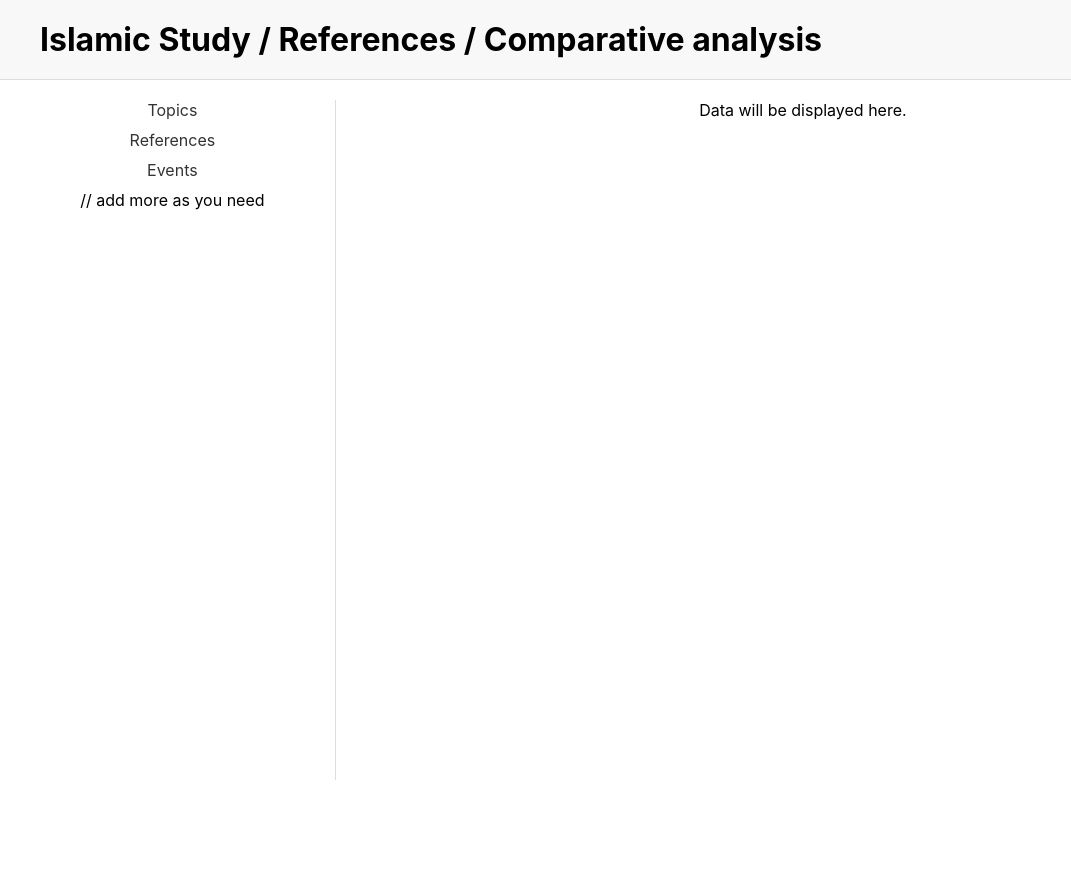
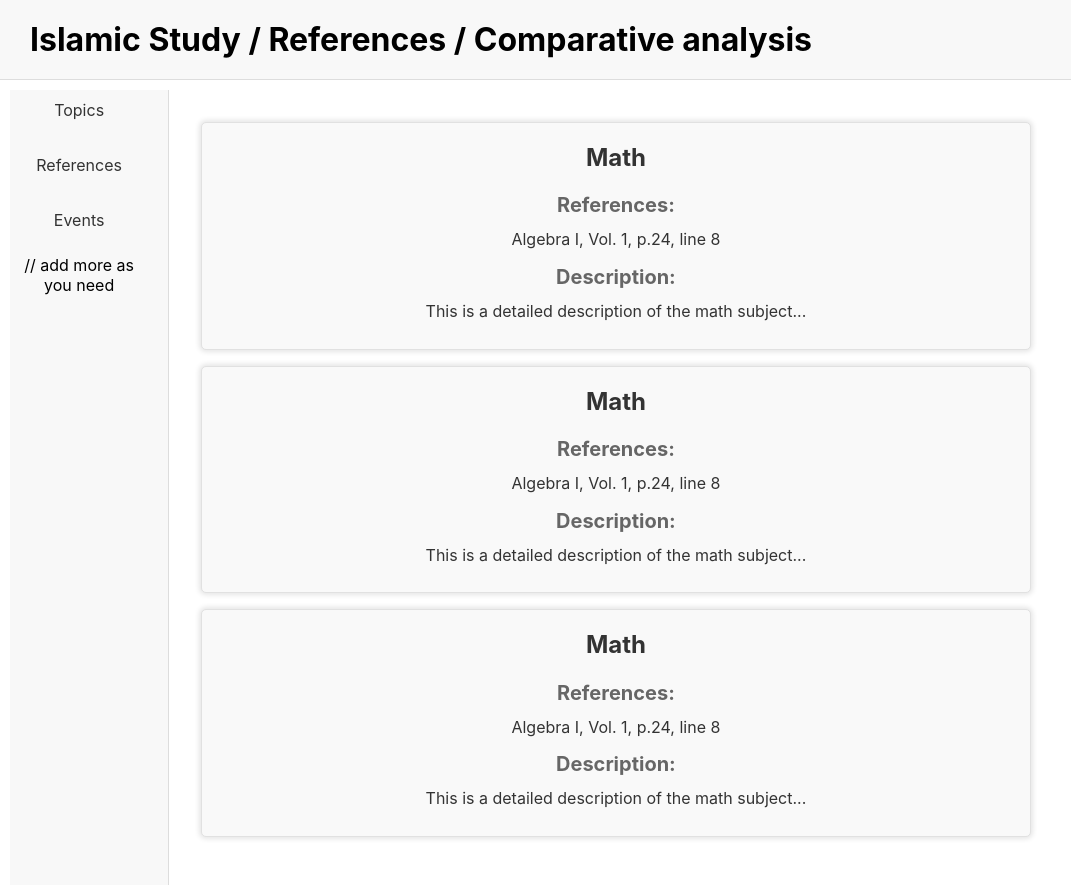
Before and after one commit to 8sagh8/Islam110, a React (Create React App) app: page / in a window 1280 px wide. Shown: the whole page, without its empty margins (0-1071 px from the left). Before the commit the page ends 800 px from the top, so only its background shows below. Built offline with nearby package versions, Linux system fonts and the light colour scheme.

Commit message:
updated pages

```diff
--- /dev/null
+++ b/public/data/mydata.json
@@ -0,0 +1,35 @@
+[
+    {
+      "id": 1,
+      "subject": "Math",
+      "references": {
+        "book": "Algebra I",
+        "volume": "Vol. 1",
+        "page": "p.24",
+        "line": "line 8"
+      },
+      "description": "This is a detailed description of the math subject..."
+    },
+    {
+        "id": 2,
+        "subject": "Math",
+        "references": {
+          "book": "Algebra I",
+          "volume": "Vol. 1",
+          "page": "p.24",
+          "line": "line 8"
+        },
+        "description": "This is a detailed description of the math subject..."
+      },
+      {
+        "id": 3,
+        "subject": "Math",
+        "references": {
+          "book": "Algebra I",
+          "volume": "Vol. 1",
+          "page": "p.24",
+          "line": "line 8"
+        },
+        "description": "This is a detailed description of the math subject..."
+      }
+  ]
--- a/src/App.css
+++ b/src/App.css
@@ -28,9 +28,12 @@
   min-height: 100vh;
 }
 
+/* The Header Section */
+
 .header {
   display: flex;
   justify-content: space-between;
+  text-align: center;
   align-items: center;
   padding: 20px;
   background-color: #f8f8f8;
@@ -42,29 +45,74 @@
 }
 
 .header h1 {
-  margin-left: 20px;
+  margin-left: 10px;
 }
 
 .content {
   display: flex;
   flex: 1;
-  padding: 20px;
+  padding: 10px;
 }
 
+/* The Left Menu Section */
+
 .left-menu {
-  flex: 1;
+  flex: 0.4;
   border-right: 1px solid #ddd;
-  padding-right: 10px;
+  padding-right: 20px;
+  background-color: #f8f8f8;
 }
+
 
 .left-menu a {
   display: block;
-  margin-bottom: 10px;
   color: #333;
   text-decoration: none;
+  margin-bottom: 15px;
+  padding: 10px;
+  border-radius: 5px;
+  transition: background-color 0.3s ease;
 }
 
+.left-menu a:hover {
+  background-color: #e0e0e0;
+}
+
+/* The Display Data Section */
+
 .data-display {
+  /* display: flex; */
   flex: 3;
-  padding-left: 10px;
+  flex-direction: column;
+  align-items: center;
+  margin: 2em;
+  font-size: 16px;
+  line-height: 1.6;
 }
+
+.data-display div {
+  background-color: #f9f9f9;
+  border: 1px solid #e1e1e1;
+  border-radius: 5px;
+  padding: 1em;
+  margin-bottom: 1em;
+  width: 80%;
+  box-shadow: 0px 0px 5px 2px rgba(0,0,0,0.1);
+}
+
+.data-display h2 {
+  font-size: 24px;
+  color: #333;
+  margin-bottom: 0.5em;
+}
+
+.data-display h3 {
+  font-size: 20px;
+  color: #666;
+  margin-bottom: 0.3em;
+}
+
+.data-display p {
+  color: #333;
+  margin-bottom: 0.5em;
+}
--- a/src/components/DataDisplay.jsx
+++ b/src/components/DataDisplay.jsx
@@ -1,9 +1,25 @@
-import React from 'react';
+import React, { useEffect, useState } from 'react';
 
 const DataDisplay = () => {
+  const [data, setData] = useState([]);
+
+  useEffect(() => {
+    fetch(process.env.PUBLIC_URL + '/data/mydata.json')
+      .then(response => response.json())
+      .then(data => setData(data));
+  }, []);
+
   return (
     <div className="data-display">
-      Data will be displayed here.
+      {data.map(item => (
+        <div key={item.id}>
+          <h2>{item.subject}</h2>
+          <h3>References:</h3>
+          <p>{item.references.book}, {item.references.volume}, {item.references.page}, {item.references.line}</p>
+          <h3>Description:</h3>
+          <p>{item.description}</p>
+        </div>
+      ))}
     </div>
   );
 }
```
